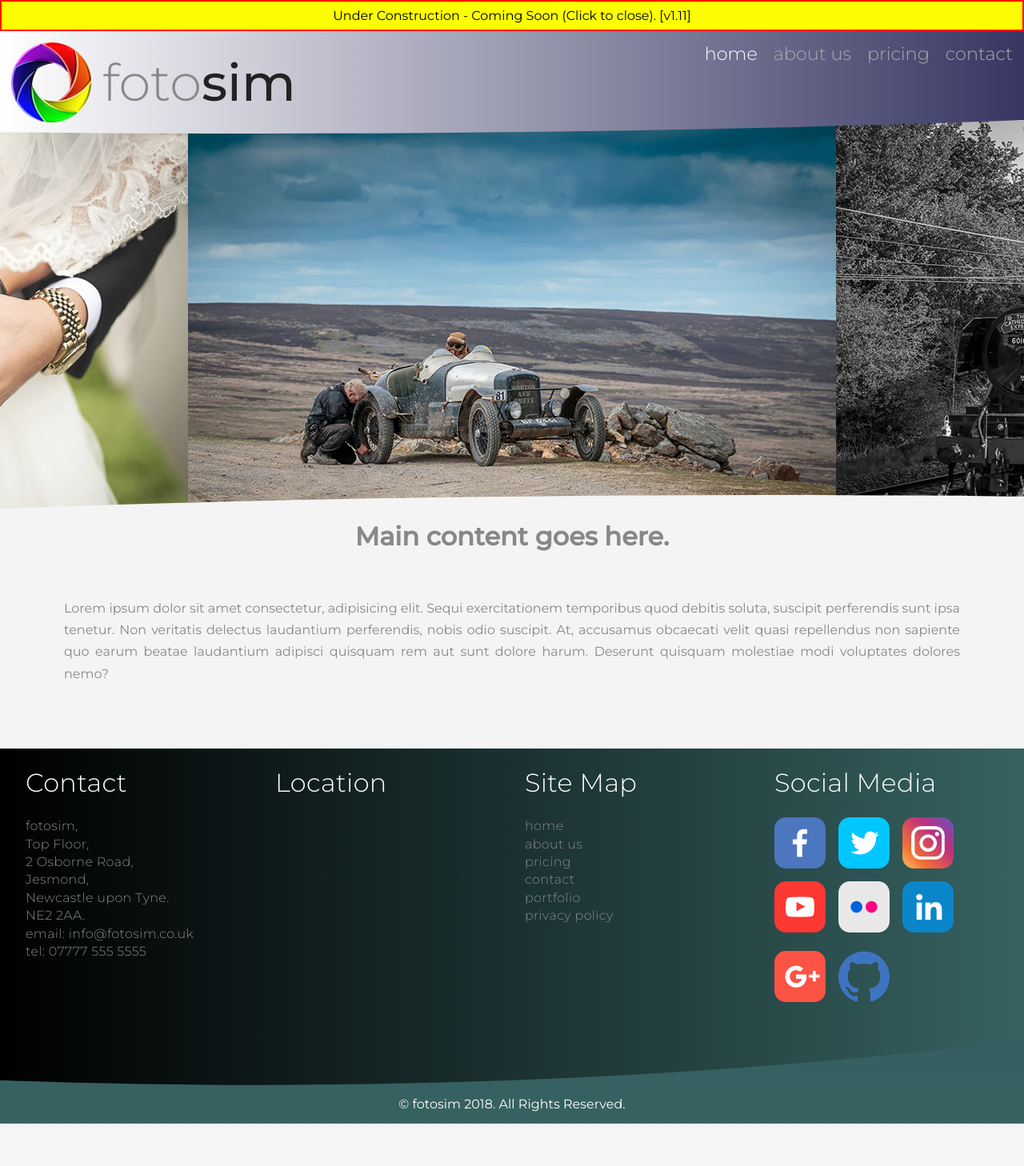
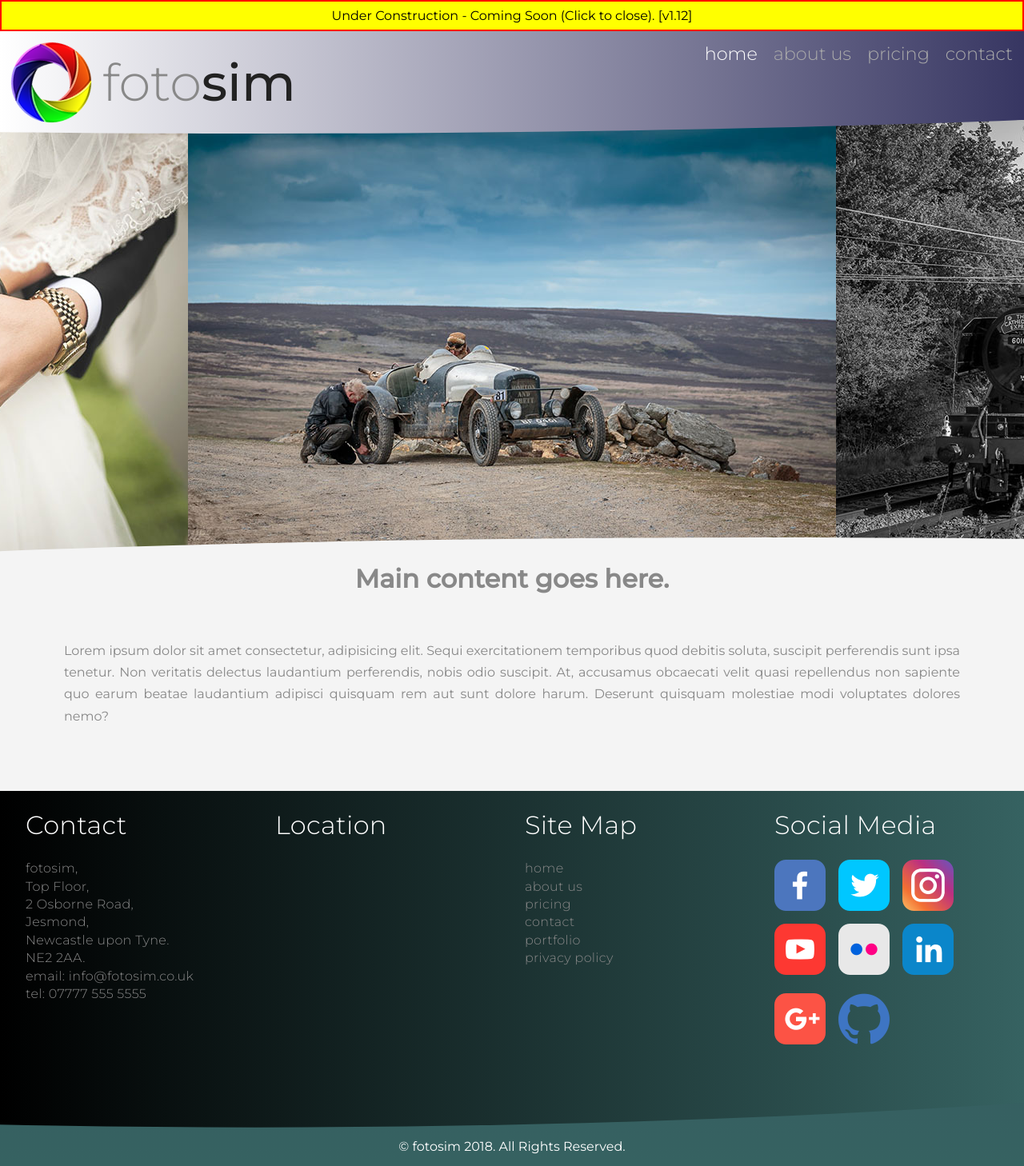
Before and after one commit to fotoSim/fotosim, a PHP site: page /index.html in a window 1280 px wide. Shown: the whole page at 80% size. Before the commit the page ends 1405 px from the top, so only its background shows below. Run offline with PHP 8.4, Linux system fonts and the light colour scheme; a map, chart or similar area stays blank; grey boxes are pictures that could not be loaded.

Commit message:
Adusted bottom margin of showcase gallery. [1.12]

```diff
--- a/css/main.css
+++ b/css/main.css
@@ -175,7 +175,7 @@ a:active {
 figure {
   position: relative;
   top: -17px;
-  overflow-x: hidden;
+  overflow: hidden;
   display: -ms-grid;
   display: grid;
   -ms-grid-columns: 1fr 810px 1fr;
@@ -192,26 +192,23 @@ figure img {
 figure img:nth-child(1) {
   -ms-grid-column-align: end;
       justify-self: end;
-  z-index: -2;
 }
 
 figure img:nth-child(2) {
   -ms-grid-column-align: center;
       justify-self: center;
-  z-index: -1;
 }
 
 figure img:nth-child(3) {
   -ms-grid-column-align: start;
       justify-self: start;
-  z-index: -2;
 }
 
 .showcaseBase {
   position: relative;
-  top: -88px;
+  top: -35px;
   height: 128px;
-  margin-bottom: -88px;
+  margin-bottom: -35px;
   background-color: #f4f4f4;
   -webkit-clip-path: ellipse(150% 100% at 75% 100%);
           clip-path: ellipse(150% 100% at 75% 100%);
@@ -246,8 +243,8 @@ main p:nth-child(even) {
   background: -webkit-gradient(linear, left top, right top, from(black), to(#366261));
   background: linear-gradient(to right, black, #366261);
   color: #888888;
-  -webkit-clip-path: ellipse(150% 100% at 25% 0%);
-          clip-path: ellipse(150% 100% at 25% 0%);
+  -webkit-clip-path: ellipse(200% 100% at 25% 0%);
+          clip-path: ellipse(200% 100% at 25% 0%);
   display: -ms-grid;
   display: grid;
   -ms-grid-columns: (1fr)[4];
--- a/css/main.scss
+++ b/css/main.scss
@@ -138,7 +138,7 @@ a {
 figure {
   position: relative;
   top: -17px;
-  overflow-x: hidden;
+  overflow: hidden;
   display: grid;
   grid-template-columns: 1fr 810px 1fr;
   justify-content: center;
@@ -148,24 +148,21 @@ figure {
 
     &:nth-child(1) {
       justify-self: end;
-      z-index: -2;
     }
     &:nth-child(2) {
       justify-self: center;
-      z-index: -1;
     }
     &:nth-child(3) {
       justify-self: start;
-      z-index: -2;
     }
   }
 }
 
 .showcaseBase {
   position: relative;
-  top: -88px;
+  top: -35px;
   height: 128px;
-  margin-bottom: -88px;
+  margin-bottom: -35px;
   background-color: #f4f4f4;
   clip-path: ellipse(150% 100% at 75% 100%);
 
@@ -200,7 +197,7 @@ main {
 .information {
   background: linear-gradient(to right, black, $colorD);
   color: $colorC;
-  clip-path: ellipse(150% 100% at 25% 0%);
+  clip-path: ellipse(200% 100% at 25% 0%);
   display: grid;
   grid-template-columns: repeat(4, 1fr);
   grid-template-rows: 1fr 40px;
--- a/index.html
+++ b/index.html
@@ -13,7 +13,7 @@
 </head>
 
 <body>
-    <div id="underConstruction">Under Construction - Coming Soon (Click to close). [v1.11]</div>
+    <div id="underConstruction">Under Construction - Coming Soon (Click to close). [v1.12]</div>
     <header>
         <img src="img/logo.png" alt="logo">
         <h1 class="foto">foto</h1>
```
Also changed, not shown: 1 other file.
